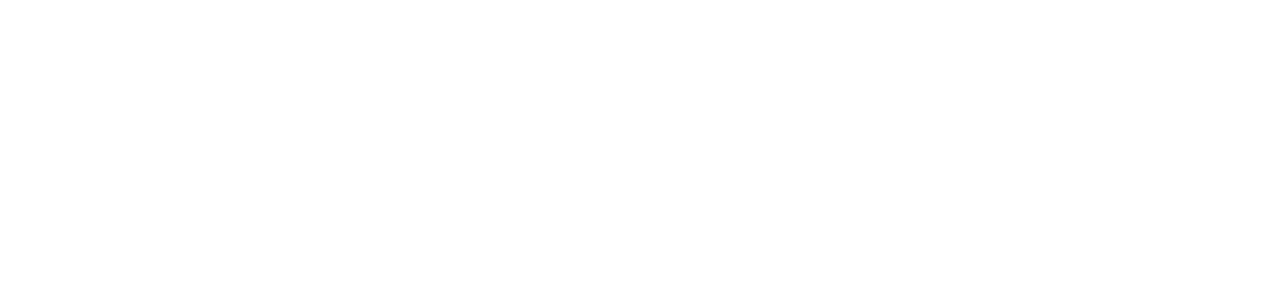
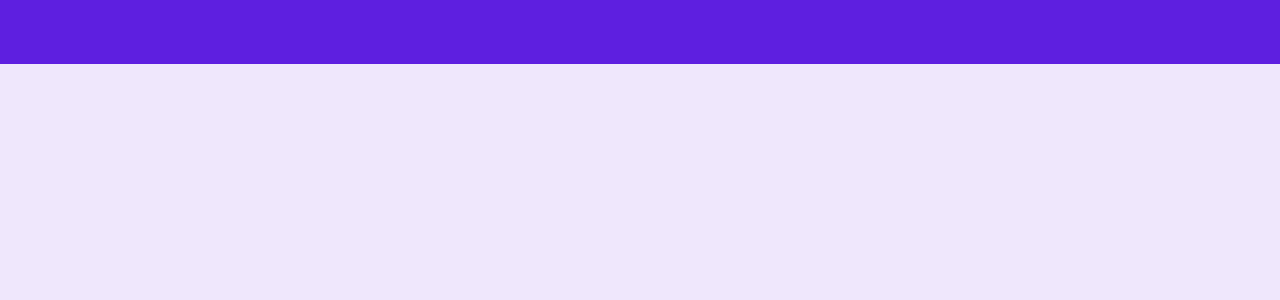
Before and after one commit to sandje00/sdk-access-control-web, a Vue app: page /dashboard in a window 1280 px wide. Shown: the top 300 px of the page. Built offline with nearby package versions, Linux system fonts and the light colour scheme.

Commit message:
Add basic app header

```diff
--- /dev/null
+++ b/src/assets/stylesheets/base/_measures.scss
@@ -0,0 +1,3 @@
+:root {
+  --z-header: 10;
+}
--- a/src/assets/stylesheets/main.scss
+++ b/src/assets/stylesheets/main.scss
@@ -1,6 +1,7 @@
 @import
   'base/colors',
   'base/typography',
+  'base/measures',
   'base/base';
 
 @import
--- a/src/components/Home.vue
+++ b/src/components/Home.vue
@@ -1,5 +1,5 @@
 <template>
-  <app-layout>
+  <app-layout :logged-in="false" centered-content>
     <app-logo large />
       <base-button
         @click="getStarted"
--- a/src/components/Login.vue
+++ b/src/components/Login.vue
@@ -1,5 +1,5 @@
 <template>
-  <app-layout>
+  <app-layout :logged-in="false" centered-content>
     <div class="login flex-v justify-center align-center align-items-stretch">
       <app-logo class="logo" />
       <base-form @submit="login" class="login-form">
@@ -40,7 +40,7 @@
     password: ''
   }),
   methods: {
-    login() { console.log('Login') }
+    login() { this.$router.push({ name: 'dashboard' }) }
   },
   components: {
     AppLayout,
--- /dev/null
+++ b/src/components/common/layout/AppHeader.vue
@@ -0,0 +1,22 @@
+<template>
+  <header class="app-header">
+
+  </header>
+</template>
+
+<script>
+export default {
+  name: 'app-header'
+}
+</script>
+
+<style lang="scss" scoped>
+.app-header {
+  width: 100%;
+  height: 8vh;
+  position: fixed;
+  top: 0;
+  z-index: var(--z-header);
+  background-color: var(--color-primary);
+}
+</style>
--- a/src/components/common/layout/index.vue
+++ b/src/components/common/layout/index.vue
@@ -1,12 +1,22 @@
 <template>
-  <div class="main flex-v justify-center align-center">
+  <div
+    :class="{ 'flex-v justify-center align-center': centeredContent }"
+    class="main">
+    <app-header v-if="loggedIn"></app-header>
     <slot></slot>
   </div>
 </template>
 
 <script>
+import AppHeader from './AppHeader';
+
 export default {
-  name: 'app-layout'
+  name: 'app-layout',
+  props: {
+    centeredContent: { type: Boolean, default: false },
+    loggedIn: { type: Boolean, required: true }
+  },
+  components: { AppHeader }
 }
 </script>
 
--- /dev/null
+++ b/src/components/dashboard/index.vue
@@ -0,0 +1,16 @@
+<template>
+  <app-layout logged-in></app-layout>
+</template>
+
+<script>
+import AppLayout from '../common/layout';
+
+export default {
+  name: 'admin-dashboard',
+  components: { AppLayout }
+}
+</script>
+
+<style lang="scss" scoped>
+
+</style>
--- a/src/router.js
+++ b/src/router.js
@@ -1,3 +1,4 @@
+import AdminDashboard from './components/dashboard';
 import Home from './components/Home';
 import Login from './components/Login';
 import Vue from 'vue';
@@ -7,7 +8,8 @@
 
 const routes = [
   { path: '/', name: 'home', component: Home },
-  { path: '/login', name: 'login', component: Login }
+  { path: '/login', name: 'login', component: Login },
+  { path: '/dashboard', name: 'dashboard', component: AdminDashboard }
 ];
 
 export default new VueRouter({ mode: 'history',  routes })
```
